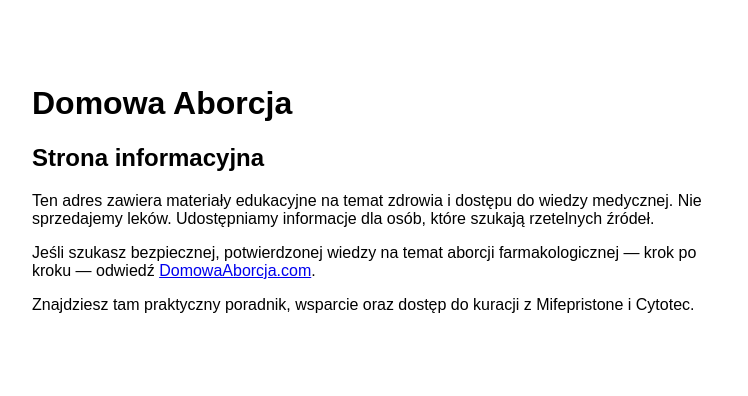
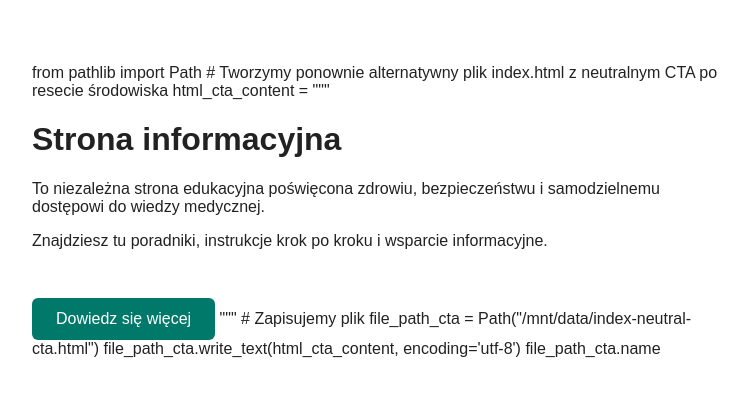
Before and after one commit to Borys2103/wizytowka-domowaaborcja, a plain HTML site: page index.html in a window 1280 px wide. Shown: the whole page, without its empty margins (258-1006 px from the left). Drawn offline with Linux system fonts and the light colour scheme.

Commit message:
Update index.html

```diff
--- a/index.html
+++ b/index.html
@@ -1,17 +1,48 @@
+from pathlib import Path
 
+# Tworzymy ponownie alternatywny plik index.html z neutralnym CTA po resecie środowiska
+html_cta_content = """
 <!DOCTYPE html>
 <html lang="pl">
 <head>
   <meta charset="UTF-8">
-  <title>Domowa Aborcja – poradnik i bezpieczna kuracja</title>
-  <meta name="description" content="Sprawdzone informacje o aborcji farmakologicznej. Cytotec + Mifepristone. Poradnik krok po kroku.">
+  <title>DomowaAborcja.com – Edukacja i dostęp do wiedzy</title>
+  <meta name="description" content="Strona informacyjna na temat zdrowia reprodukcyjnego i edukacji farmaceutycznej.">
   <link rel="canonical" href="https://www.domowaaborcja.com/">
+  <style>
+    body {
+      font-family: sans-serif;
+      max-width: 700px;
+      margin: 3em auto;
+      padding: 1em;
+      color: #222;
+    }
+    .cta {
+      margin-top: 2em;
+      display: inline-block;
+      background-color: #00796b;
+      color: #fff;
+      text-decoration: none;
+      padding: 0.75em 1.5em;
+      border-radius: 6px;
+      transition: background 0.3s ease;
+    }
+    .cta:hover {
+      background-color: #004d40;
+    }
+  </style>
 </head>
-<body style="font-family: sans-serif; max-width: 700px; margin: 3em auto; padding: 1em;">
-  <h1>Domowa Aborcja</h1>
-  <h2>Strona informacyjna</h2>
-<p>Ten adres zawiera materiały edukacyjne na temat zdrowia i dostępu do wiedzy medycznej. Nie sprzedajemy leków. Udostępniamy informacje dla osób, które szukają rzetelnych źródeł.</p>
-  <p>Jeśli szukasz bezpiecznej, potwierdzonej wiedzy na temat aborcji farmakologicznej — krok po kroku — odwiedź <a href="https://www.domowaaborcja.com/">DomowaAborcja.com</a>.</p>
-  <p>Znajdziesz tam praktyczny poradnik, wsparcie oraz dostęp do kuracji z Mifepristone i Cytotec.</p>
+<body>
+  <h1>Strona informacyjna</h1>
+  <p>To niezależna strona edukacyjna poświęcona zdrowiu, bezpieczeństwu i samodzielnemu dostępowi do wiedzy medycznej.</p>
+  <p>Znajdziesz tu poradniki, instrukcje krok po kroku i wsparcie informacyjne.</p>
+  <a class="cta" href="https://www.domowaaborcja.com/">Dowiedz się więcej</a>
 </body>
 </html>
+"""
+
+# Zapisujemy plik
+file_path_cta = Path("/mnt/data/index-neutral-cta.html")
+file_path_cta.write_text(html_cta_content, encoding='utf-8')
+
+file_path_cta.name
```
